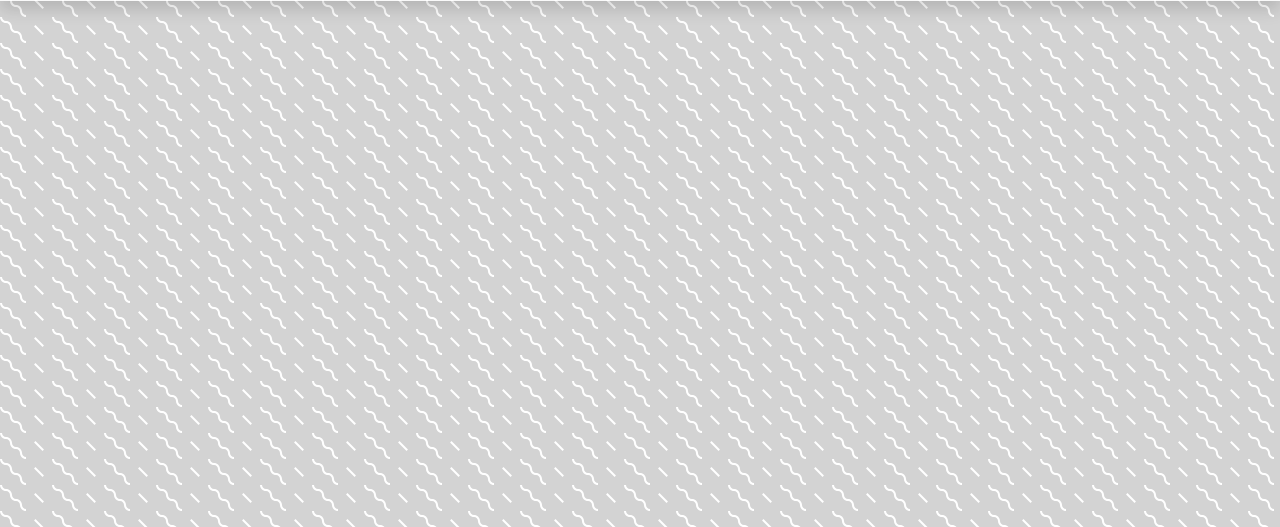
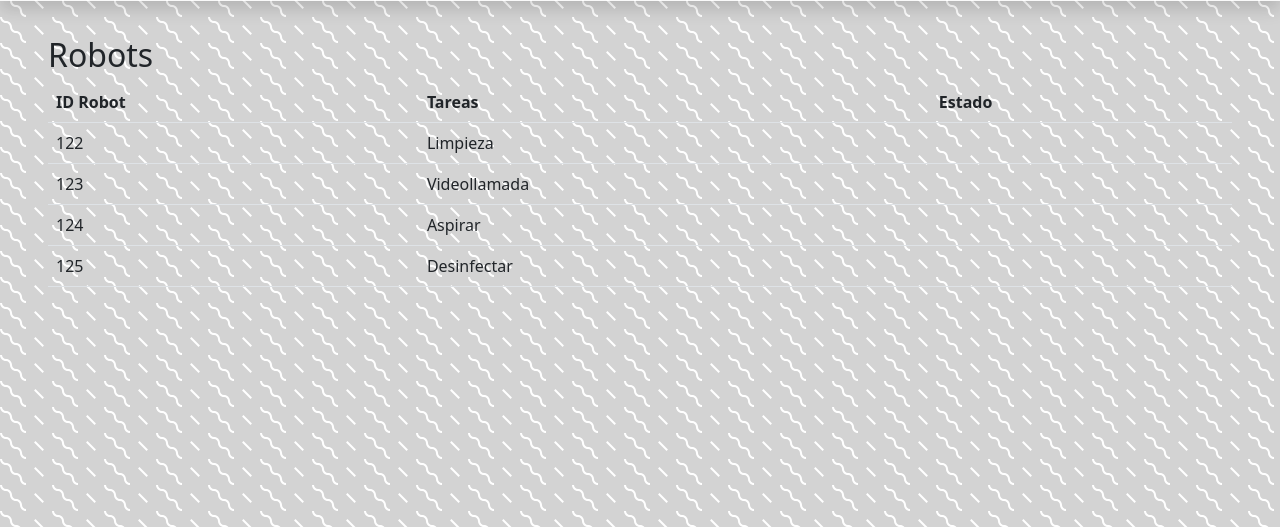
Before and after one commit to FlorinUMA/Proyecto-Ingenieria-Web, a Flask app: page /medico in a window 1280 px wide. Shown: the part 87-614 px from the top of the page. Run offline with Flask 3, Linux system fonts and the light colour scheme; some libraries are stand-ins or nearby versions.

Commit message:
Cambios en medico.jinja y app.py

```diff
--- a/project/app.py
+++ b/project/app.py
@@ -140,10 +140,13 @@
 
 @app.route("/medico", methods=["GET"])
 def medico():
+    row = Robots.query.with_entities(Robots.id).all()
+    tareas = Tareas.query.with_entities(Tareas).all()
+    estados = Estados.query.with_entities(Estados).all()
     # id = request.args.get('id', type=int)
     # if id == None:
     #     return abort(code=404)
-    return render_template("medico.jinja")
+    return render_template("medico.jinja", row=row, tareas=tareas, estados=estados)
 
 @app.route("/tecnico", methods=["GET"])
 def tecnico():
@@ -158,6 +161,14 @@
     for tarea in tareas:
         if tarea.rob_Id == robot_id:
             out.append(tarea.nombre)
+    return ', '.join(out)
+
+@app.template_filter("buscaEstado")
+def searchStatus(robot_id, estados):
+    out = []
+    for estado in estados:
+        if estados.rob_Id == robot_id:
+            out.append(estados.descripcion)
     return ', '.join(out)
 
 
@@ -242,6 +253,21 @@
     db.session.add(tarea4)
     db.session.commit()
 
+def inserta_estados():
+    estado1 = Estados(id = 122, descripcion = "Ocupado")
+    estado2 = Estados(id = 123, descripcion = "Atascado")
+    estado3 = Estados(id = 124, descripcion = "Libre")
+    estado4 = Estados(id = 125, descripcion = "Ocupado")
+
+    db.session.add(estado1)
+    db.session.commit()
+    db.session.add(estado2)
+    db.session.commit()
+    db.session.add(estado3)
+    db.session.commit()
+    db.session.add(estado4)
+    db.session.commit()
+
 if __name__ == "__main__":
     app.app_context().push()
     db.drop_all()
--- a/project/templates/medico.jinja
+++ b/project/templates/medico.jinja
@@ -9,24 +9,45 @@
 
 {% endblock %}
 
+{# {% block content%}
+    {% for i in row %}
+    <div class="list-group">
+    <a href="#" class="list-group-item list-group-item-action"></a>
+    <div class="d-flex w-100 justify-content-between">
+      <h5 class="mb-1">{{i[0]}}</h5>
+    </div>
+    <p class="mb-1">{{i.estadoId}}</p>
+    {# <button class="btn btn-primary btn-sm" style="width: fit-content;">Ver Robot</button>
+    </a>
+    </div>
+    {% endfor %}
+
+{% endblock %} #}
+
+
 {% block content%}
 
+<div class="container-fluid my-5 px-5">
+    <h2>Robots</h2>
 
+    <table class="table">
+      <thead class="thead-dark">
+        <tr>
+          <th scope="col">ID Robot </th>
+          <th scope="col">Tareas </th>
+          <th scope="col">Estado </th>
+        </tr>
+      </thead>
+      <tbody>
+            {% for i in row %}
+              <tr>
+                <td>{{i[0]}}</td>
+                <td>{{i[0]|buscaTareas(tareas)}}</td>
+                <td>{{i[0]|buscaEstado(estados)}}</td>
+              </tr>
+            {% endfor %}
+      </tbody>
+    </table>
+  </div>
 
-<div class="list-group">
-
-  {% for i in Robots %}
-
-  <a href="#" class="list-group-item list-group-item-action">
-      <div class="d-flex w-100 justify-content-between">
-        <h5 class="mb-1">[[i.id]]</h5>
-      </div>
-      <p class="mb-1">[[i.estadoId]]</p>
-      <button class="btn btn-primary btn-block mb-4">Ver Robot</button>
-    </a>
-
-  {% endfor %}
-
-</div>
-</div>
 {% endblock %}
```
